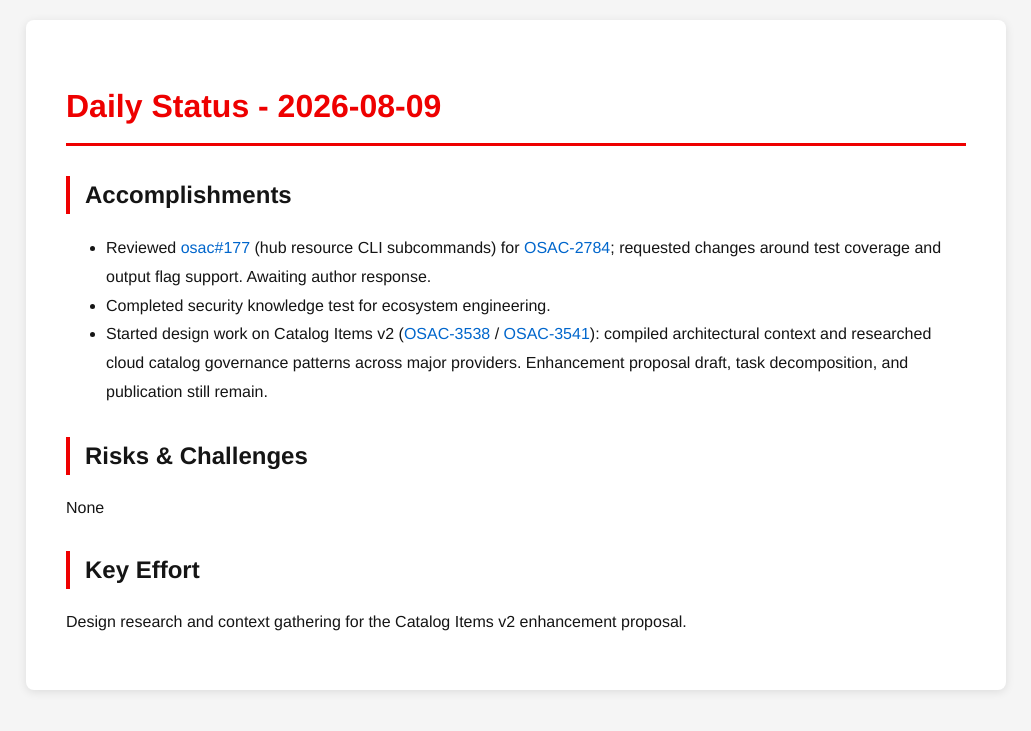
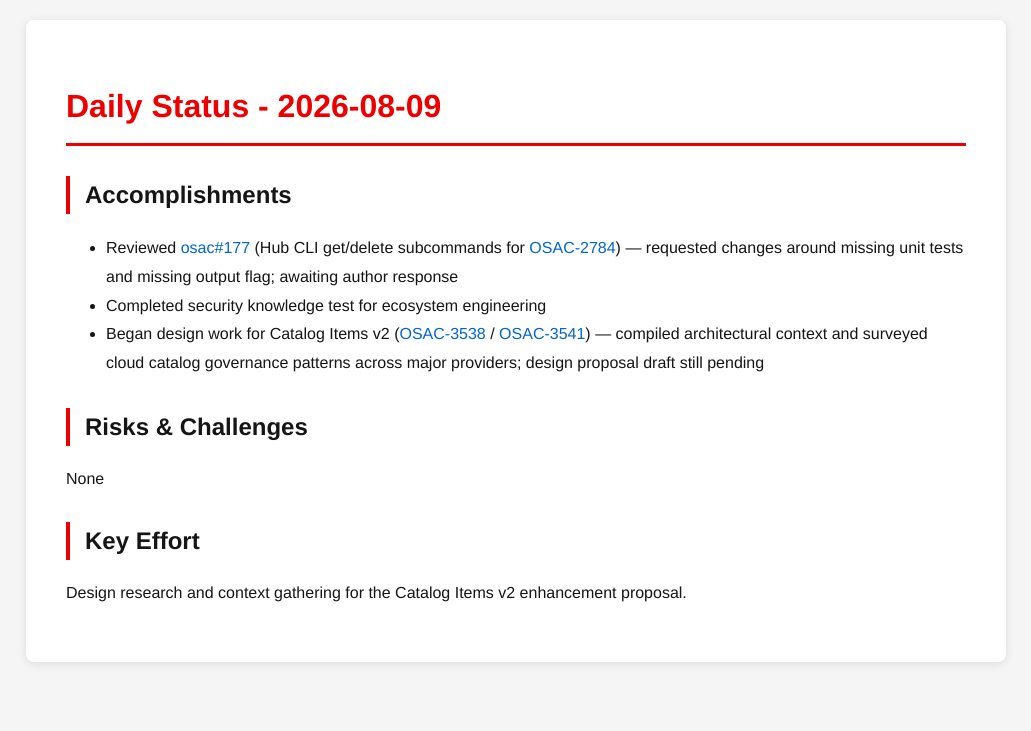
Before and after one commit to tzvatot/daily-status, a Jekyll site: the page built from 2026-08-09.md, in a window 1280 px wide. Shown: the top 731 px of the page, without its empty margins (124-1155 px from the left). Built offline with Jekyll 4.4.1, drawn with Linux system fonts in a browser that asks for light colours.

Commit message:
Daily status update - 2026-08-09

```diff
--- a/2026-08-09.md
+++ b/2026-08-09.md
@@ -7,9 +7,9 @@
 # Daily Status - 2026-08-09
 
 ## Accomplishments
-- Reviewed [osac#177](https://github.com/osac-project/osac/pull/177) (hub resource CLI subcommands) for [OSAC-2784](https://redhat.atlassian.net/browse/OSAC-2784); requested changes around test coverage and output flag support. Awaiting author response.
-- Completed security knowledge test for ecosystem engineering.
-- Started design work on Catalog Items v2 ([OSAC-3538](https://redhat.atlassian.net/browse/OSAC-3538) / [OSAC-3541](https://redhat.atlassian.net/browse/OSAC-3541)): compiled architectural context and researched cloud catalog governance patterns across major providers. Enhancement proposal draft, task decomposition, and publication still remain.
+- Reviewed [osac#177](https://github.com/osac-project/osac/pull/177) (Hub CLI get/delete subcommands for [OSAC-2784](https://redhat.atlassian.net/browse/OSAC-2784)) — requested changes around missing unit tests and missing output flag; awaiting author response
+- Completed security knowledge test for ecosystem engineering
+- Began design work for Catalog Items v2 ([OSAC-3538](https://redhat.atlassian.net/browse/OSAC-3538) / [OSAC-3541](https://redhat.atlassian.net/browse/OSAC-3541)) — compiled architectural context and surveyed cloud catalog governance patterns across major providers; design proposal draft still pending
 
 ## Risks & Challenges
 None
```
